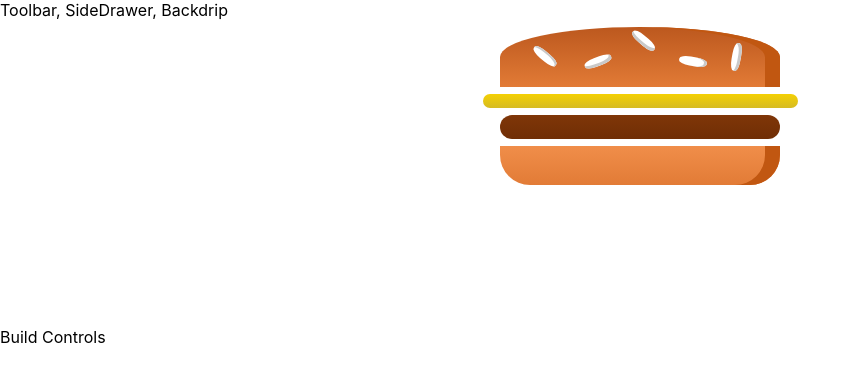
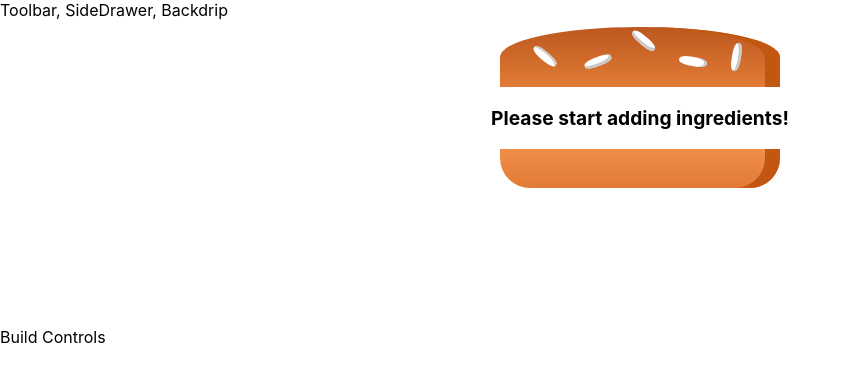
Before and after one commit to Noby707/BurgerBuilder, a React app: page / in a window 1280 px wide. Shown: the top 382 px of the page, without its empty margins (0-860 px from the left). Built offline with nearby package versions, Linux system fonts and the light colour scheme.

Commit message:
129. Outputting Burger Ingredient Dynamically && 130. Calculating the Ingredient Sum Dynamicall

```diff
--- a/src/components/Burger/Burger.js
+++ b/src/components/Burger/Burger.js
@@ -5,11 +5,36 @@
 import BurgerIngredient from "./BurgerIngredients/BurgerIngredient";
 
 const burger = (props) => {
+  //   Object.keys(props.ingredients) will give us an array of the keys of props. ingredients, ie: [salad, veganbacon, cheese, meat]
+  //   Then Array(props.ingredients) gives us arrays containing empty/undefined elements. [ [], [], [,], [,], 1 1 2 2 elements.
+  //   The last part is just returning a component with
+  let transformedIngredients = Object.keys(props.ingredients)
+    .map((igKey) => {
+      return [...Array(props.ingredients[igKey])].map((_, i) => {
+        return <BurgerIngredient key={igKey + i} type={igKey} />;
+      });
+    })
+    .reduce((arr, el) => {
+      return arr.concat(el);
+    }, []);
+
+  // Let us split the above thing for detail.
+  //   let IngredientsKeyArr = Object.keys(props.ingredients);
+  //   const transformedIngredients = IngredientsKeyArr.map((igKey) => {
+  //     let [...Array(props.ingredients[igKey])].map((_, i) => {
+  //       return <BurgerIngredient key={igKey + i} type={igKey} />;
+  //     });
+  //   });
+  console.log(transformedIngredients);
+
+  if (transformedIngredients.length === 0) {
+    transformedIngredients = <p>Please start adding ingredients!</p>;
+  }
+
   return (
     <div className={classes.Burger}>
       <BurgerIngredient type="bread-top" />
-      <BurgerIngredient type="cheese" />
-      <BurgerIngredient type="meat" />
+      {transformedIngredients}
       <BurgerIngredient type="bread-bottom" />
     </div>
   );
--- a/src/containers/BurgerBuilder/BurgerBuilder.js
+++ b/src/containers/BurgerBuilder/BurgerBuilder.js
@@ -4,10 +4,24 @@
 import Burger from "./../../components/Burger/Burger";
 
 class BurgerBuilder extends Component {
+  //   constructor(props) {
+  //     super(props);
+  //     this.state = {};
+  //   }
+
+  state = {
+    ingredients: {
+      salad: 0,
+      "vegan-bacon": 0,
+      cheese: 0,
+      meat: 0,
+    },
+  };
+
   render() {
     return (
       <Aux>
-        <Burger />
+        <Burger ingredients={this.state.ingredients} />
         <div>Build Controls</div>
       </Aux>
     );
```
